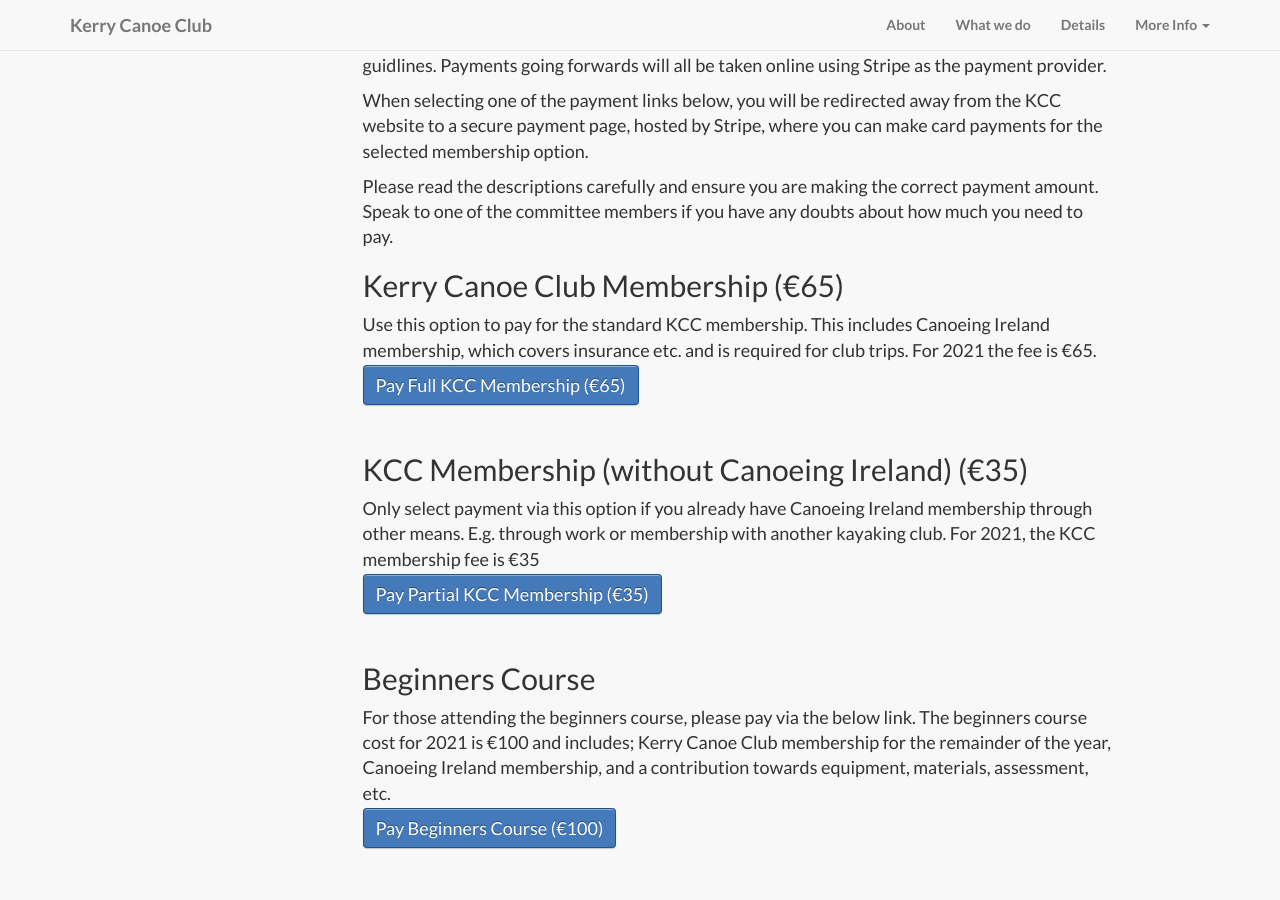
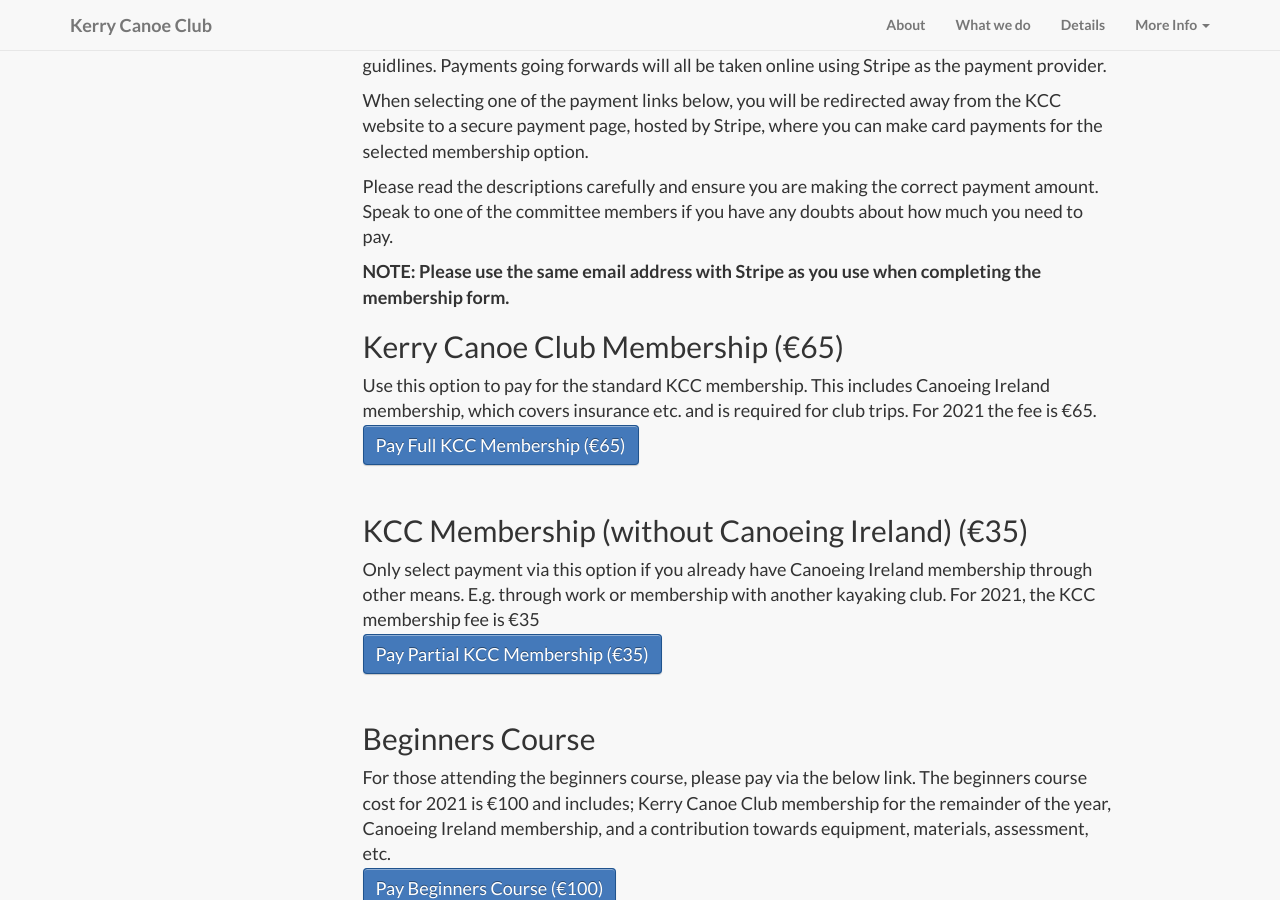
Before and after one commit to kerrycanoeclub/kerrycanoeclub.github.io, a Jekyll site: the page built from membership.html, in a window 1280 px wide and 900 px high, scrolled down 521 px. Built offline with Jekyll 4.4.1, drawn with Linux system fonts in a browser that asks for light colours.

Commit message:
Update membership.html

```diff
--- a/membership.html
+++ b/membership.html
@@ -16,6 +16,7 @@ permalink: membership.html
 
 <p>Please read the descriptions carefully and ensure you are making the correct payment amount. Speak to one of the committee members if
   you have any doubts about how much you need to pay.</p>
+<p><b>NOTE: Please use the same email address with Stripe as you use when completing the membership form.</b></p>
 
 <p class="h2">Kerry Canoe Club Membership (€65)</p>
 
```
